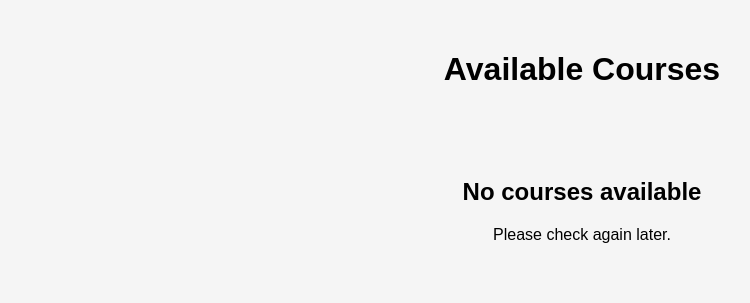
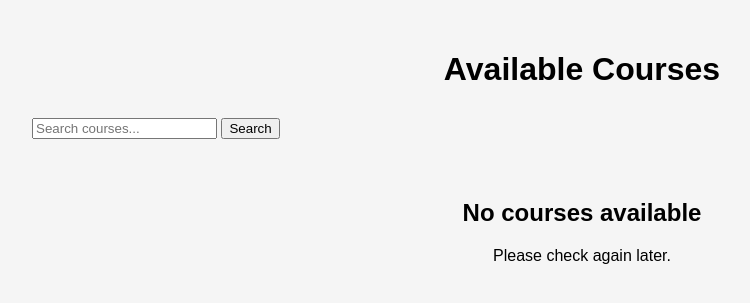
Before and after one commit to harshmordiya/harshmordiya-Django-Project, a Django app: page /courses/ in a window 1280 px wide. Shown: the top 303 px of the page, without its empty margins (58-808 px from the left). Run offline with Django 5.2, Linux system fonts and the light colour scheme; data that the repository does not hold is empty.

Commit message:
Implement task 8 course search

```diff
--- a/core/templates/course_list.html
+++ b/core/templates/course_list.html
@@ -72,6 +72,25 @@
 
     <h1>Available Courses</h1>
 
+    <form method="get">
+        <input
+            type="text"
+            name="q"
+            placeholder="Search courses..."
+            value="{{ search_query }}"
+        >
+
+        <button type="submit">
+            Search
+        </button>
+
+        {% if search_query %}
+            <a href="{% url 'course_list' %}">
+                Clear
+            </a>
+        {% endif %}
+    </form>
+
     {% if courses %}
 
         <div class="course-grid">
--- a/core/views.py
+++ b/core/views.py
@@ -6,6 +6,7 @@ from django.contrib.auth.decorators import login_required
 from django.contrib.auth.models import User
 from django.core.mail import send_mail
 from django.utils import timezone
+from django.db.models import Q
 
 # Create your views here.
 
@@ -192,7 +193,30 @@ def reset_password_view(request):
 
     return render(request, "reset_password.html")
 
+from django.db.models import Q
+
+
 def course_list_view(request):
-    courses = Course.objects.filter(is_active=True).order_by("-created_at")
+    courses = Course.objects.filter(is_active=True)
 
-    return render(request,"course_list.html",{"courses": courses})
+    search_query = request.GET.get("q", "").strip()
+
+    if search_query:
+        normalized_query = search_query.lower().replace(" ", "_")
+
+        courses = courses.filter(
+            Q(title__icontains=search_query) |
+            Q(category__icontains=search_query) |
+            Q(category__icontains=normalized_query)
+        )
+
+    courses = courses.order_by("-created_at")
+
+    return render(
+        request,
+        "course_list.html",
+        {
+            "courses": courses,
+            "search_query": search_query,
+        }
+    )
```
